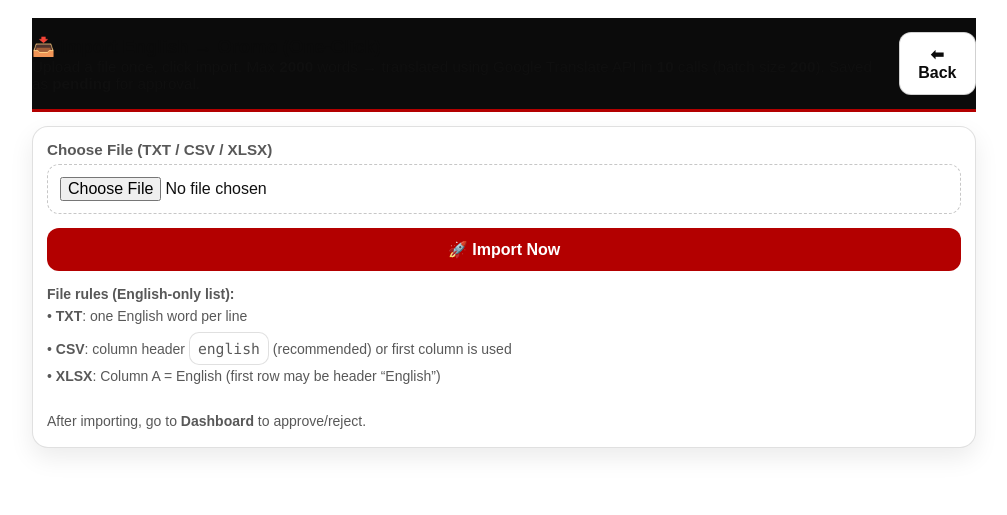
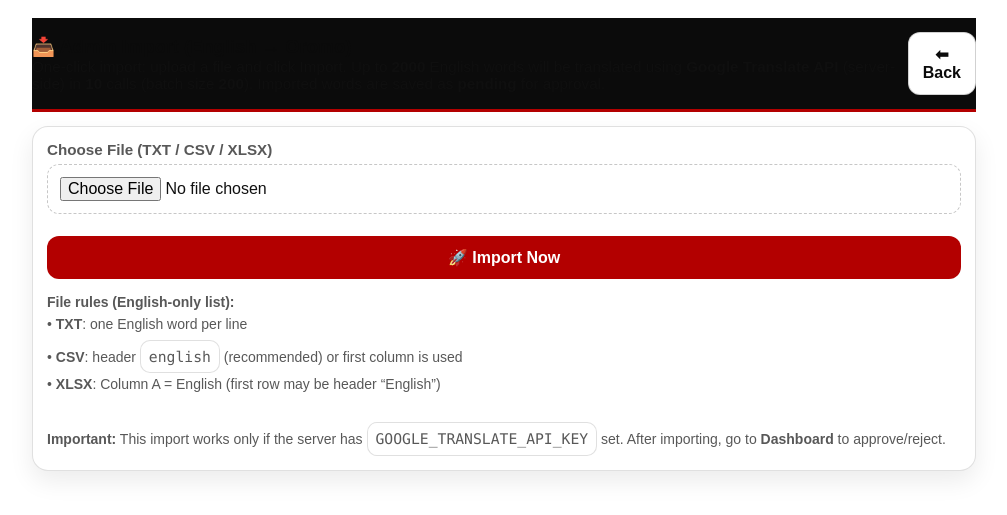
Before and after one commit to GadaOromo-E/GadaOromo, a Flask app: page /admin/import in a window 1280 px wide. Shown: the top 515 px of the page, without its empty margins (136-1143 px from the left). Run offline with Flask 3, Linux system fonts and the light colour scheme; a user stored in the database is signed in.

Commit message:
Fix admin import: English-only file -> Google Translate -> Oromo, one-click admin import

```diff
--- a/app.py
+++ b/app.py
@@ -15,13 +15,15 @@ Features:
 - Community file submission (CSV/XLSX) -> BOTH languages required (NO Google calls)
 - Community audio upload + admin approve/reject
 
-UPDATED (Fix request):
+UPDATED (Your final requirement):
 ✅ Removed GitHub env var dependency (WORDLIST_URL removed)
 ✅ Removed broken one-click GitHub import logic (/admin/import_github removed)
-✅ Admin bulk import now supports:
-   - TXT / CSV / XLSX uploads
-   - BOTH languages required for every row (English + Oromo)
-   - NO Google Translate calls
+✅ Admin bulk import (ONE-CLICK) now supports:
+   - TXT / CSV / XLSX uploads (ENGLISH-ONLY list)
+   - Uses Google Translate API (admin-only) to generate Oromo
+   - Max 2000 words, batch size 200, max 10 Google calls
+   - Saves as pending for approval
+✅ Community uploads still require BOTH languages and NO Google calls
 """
 
 import os
@@ -31,6 +33,7 @@ import logging
 from uuid import uuid4
 from difflib import get_close_matches
 
+import requests
 from flask import Flask, render_template, request, redirect, session, jsonify
 from werkzeug.security import generate_password_hash, check_password_hash
 from werkzeug.utils import secure_filename
@@ -59,6 +62,14 @@ MAX_AUDIO_MB = 15
 
 os.makedirs(UPLOAD_FOLDER, exist_ok=True)
 app.config["MAX_CONTENT_LENGTH"] = MAX_AUDIO_MB * 1024 * 1024
+
+
+# ------------------ ADMIN IMPORT CONFIG (GOOGLE TRANSLATE LIMITS) ------------------
+# max 2000 words, sent as 10 calls, each call translates up to 200 words
+
+IMPORT_BATCH_SIZE = 200
+IMPORT_MAX_CALLS = 10
+IMPORT_MAX_WORDS = IMPORT_BATCH_SIZE * IMPORT_MAX_CALLS  # 2000
 
 
 # ------------------ STOPWORDS ------------------
@@ -107,7 +118,6 @@ def parse_csv_pairs(file_bytes: bytes):
         if en or om:
             out.append((en, om))
 
-    # dedup by english (keep first)
     seen = set()
     final = []
     for en, om in out:
@@ -135,7 +145,6 @@ def parse_xlsx_pairs(file_bytes: bytes):
         a = (row[0] if len(row) > 0 else "") or ""
         b = (row[1] if len(row) > 1 else "") or ""
 
-        # Skip header-like first row
         if idx == 0 and str(a).strip().lower() in ("english", "en") and str(b).strip().lower() in ("oromo", "om"):
             continue
 
@@ -144,7 +153,6 @@ def parse_xlsx_pairs(file_bytes: bytes):
         if en or om:
             out.append((en, om))
 
-    # dedup by english (keep first)
     seen = set()
     final = []
     for en, om in out:
@@ -154,18 +162,11 @@ def parse_xlsx_pairs(file_bytes: bytes):
     return final
 
 
+# (Legacy) kept only for reference. Not used by admin import anymore.
 def parse_txt_pairs(file_bytes: bytes):
     """
-    TXT format (Admin import):
-    - Each line must contain BOTH English and Oromo.
-    Accepted separators per line:
-      - TAB
-      - semicolon ;
-      - comma ,
-    Example:
-      hello<TAB>akkam
-      water;bishaan
-      good morning,akkam bulte
+    Legacy TXT format (English + Oromo in same line).
+    Not used by admin import now (admin import is English-only + Google Translate).
     """
     text = file_bytes.decode("utf-8", errors="replace")
     pairs = []
@@ -174,7 +175,6 @@ def parse_txt_pairs(file_bytes: bytes):
         if not line:
             continue
 
-        # Try separators in order
         sep = None
         for s in ("\t", ";", ","):
             if s in line:
@@ -182,7 +182,6 @@ def parse_txt_pairs(file_bytes: bytes):
                 break
 
         if not sep:
-            # English-only line not allowed
             pairs.append((normalize_text(line), ""))
             continue
 
@@ -191,7 +190,6 @@ def parse_txt_pairs(file_bytes: bytes):
         om = normalize_text(right)
         pairs.append((en, om))
 
-    # dedup by english
     seen = set()
     final = []
     for en, om in pairs:
@@ -201,10 +199,111 @@ def parse_txt_pairs(file_bytes: bytes):
     return final
 
 
+# ------------------ ADMIN IMPORT PARSERS (ENGLISH-ONLY) ------------------
+
+def parse_txt_english(file_bytes: bytes):
+    """TXT: one English word per line."""
+    text = file_bytes.decode("utf-8", errors="replace")
+    words = []
+    for line in text.splitlines():
+        w = normalize_text(line)
+        if w:
+            words.append(w)
+    return dedup_preserve_order(words)
+
+def parse_csv_english(file_bytes: bytes):
+    """CSV: prefer header 'english' else first column."""
+    text = file_bytes.decode("utf-8", errors="replace")
+    f = StringIO(text)
+    reader = csv.DictReader(f)
+
+    if not reader.fieldnames:
+        return []
+
+    english_key = None
+    for k in reader.fieldnames:
+        if (k or "").strip().lower() == "english":
+            english_key = k
+            break
+
+    first_key = reader.fieldnames[0]
+
+    words = []
+    for row in reader:
+        raw = row.get(english_key, "") if english_key else row.get(first_key, "")
+        w = normalize_text(raw or "")
+        if w:
+            words.append(w)
+
+    return dedup_preserve_order(words)
+
+def parse_xlsx_english(file_bytes: bytes):
+    """XLSX: Column A = English, optional header in first row."""
+    wb = load_workbook(BytesIO(file_bytes))
+    ws = wb.active
+
+    words = []
+    for idx, row in enumerate(ws.iter_rows(values_only=True)):
+        if not row:
+            continue
+        a = (row[0] if len(row) > 0 else "") or ""
+
+        if idx == 0 and str(a).strip().lower() in ("english", "en"):
+            continue
+
+        w = normalize_text(str(a))
+        if w:
+            words.append(w)
+
+    return dedup_preserve_order(words)
+
+
 # ------------------ ADMIN HELPER ------------------
 
 def require_admin() -> bool:
     return "admin" in session
+
+
+# ------------------ GOOGLE TRANSLATE (CLOUD v2) ------------------
+# Uses env var: GOOGLE_TRANSLATE_API_KEY
+# Only used by /admin/import (admin-only).
+
+def _get_google_key() -> str:
+    return os.environ.get("GOOGLE_TRANSLATE_API_KEY", "").strip()
+
+def google_translate_batch_v2(texts, target: str, source: str = "en"):
+    """
+    Batch translate: sends q as list to Google Translate v2.
+    Returns list of normalized translations in same order, or [] if failed.
+    """
+    api_key = _get_google_key()
+    if not api_key:
+        app.logger.error("GOOGLE_TRANSLATE_API_KEY is missing at runtime!")
+        return []
+
+    if not texts:
+        return []
+
+    url = "https://translation.googleapis.com/language/translate/v2"
+    payload = {"q": texts, "source": source, "target": target, "format": "text"}
+
+    try:
+        r = requests.post(url, params={"key": api_key}, json=payload, timeout=30)
+        if r.status_code != 200:
+            app.logger.error(f"Google Translate HTTP {r.status_code}: {(r.text or '')[:250]}")
+            return []
+
+        data = r.json()
+        if isinstance(data, dict) and "error" in data:
+            app.logger.error(f"Google Translate JSON error: {data.get('error')}")
+            return []
+
+        translations = data["data"]["translations"]
+        return [normalize_text(t.get("translatedText", "")) for t in translations]
+
+    except Exception as e:
+        app.logger.exception(f"Google Translate exception: {repr(e)}")
+        return []
 
 
 # ------------------ AUDIO HELPERS ------------------
@@ -627,7 +726,6 @@ def submit():
         english = normalize_text(request.form.get("english", ""))
         oromo = normalize_text(request.form.get("oromo", ""))
 
-        # Community policy: BOTH required
         if not english or not oromo:
             return "Please provide both English and Oromo. <a href='/submit'>Try again</a>"
 
@@ -652,21 +750,11 @@ def submit():
 
 @app.route("/submit_phrase", methods=["GET", "POST"])
 def submit_phrase():
-    """
-    Community policy:
-    - manual submit requires BOTH english + oromo
-    - file submit requires BOTH english + oromo for EVERY row
-    - NO Google calls here
-    Accepts:
-    - manual form: fields english, oromo
-    - file form: upload CSV/XLSX with both columns
-    """
     msg = None
 
     if request.method == "POST":
         mode = (request.form.get("mode") or "").strip().lower()
 
-        # If file exists OR mode=file -> treat as file upload
         f = request.files.get("file")
         if mode == "file" or (f and f.filename):
             if not f or not f.filename:
@@ -693,7 +781,6 @@ def submit_phrase():
                 msg = "No rows found in the file."
                 return render_template("submit_phrase.html", msg=msg)
 
-            # Enforce: BOTH columns required in EVERY row
             for en, om in pairs:
                 if not en or not om:
                     msg = "Rejected: Every row must include BOTH English and Oromo (no English-only rows)."
@@ -719,7 +806,6 @@ def submit_phrase():
             msg = f"Thanks! Phrase file submitted. Added: {inserted} | Skipped duplicates: {skipped}. Waiting for admin approval."
             return render_template("submit_phrase.html", msg=msg)
 
-        # Otherwise manual submission
         english = normalize_text(request.form.get("english", ""))
         oromo = normalize_text(request.form.get("oromo", ""))
 
@@ -750,13 +836,6 @@ def submit_phrase():
 
 @app.route("/submit_file", methods=["GET", "POST"])
 def submit_file():
-    """
-    Community can submit a translated WORD file for approval.
-    Policy:
-    - Only CSV or XLSX
-    - MUST contain BOTH English + Oromo for every row
-    - NO Google translate calls here
-    """
     msg = None
 
     if request.method == "POST":
@@ -928,28 +1007,26 @@ def dashboard():
     )
 
 
-# ------------------ ADMIN IMPORT (UPLOAD TXT/CSV/XLSX, BOTH LANG REQUIRED, NO GOOGLE) ------------------
+# ------------------ ADMIN IMPORT (ENGLISH-ONLY -> GOOGLE -> OROMO) ------------------
 
-def _word_exists_any(conn, english_word: str, oromo_word: str) -> bool:
+def _words_exist(conn, english_word: str) -> bool:
     c = conn.cursor()
-    c.execute("SELECT 1 FROM words WHERE english=? OR oromo=? OR english=? OR oromo=? LIMIT 1",
-              (english_word, english_word, oromo_word, oromo_word))
+    c.execute("SELECT 1 FROM words WHERE english=? OR oromo=? LIMIT 1", (english_word, english_word))
     return c.fetchone() is not None
 
 
 @app.route("/admin/import", methods=["GET", "POST"])
 def admin_import():
     """
-    Admin import supports:
-    - Upload TXT / CSV / XLSX with BOTH languages required (English + Oromo)
-    - JSON POST also supported:
-        {"pairs":[{"english":"..","oromo":".."}, ...]}
-        OR {"rows":[["english","oromo"], ...]}
+    Admin one-click import:
+    - Upload ENGLISH-ONLY list (TXT/CSV/XLSX)
+    - Server translates EN->OM using Google Translate API
+    - Saves as 'pending' for approval
 
-    Notes:
-    - No GitHub import
-    - No Google Translate calls
-    - Saves imported rows as 'pending' for admin approval.
+    Limits:
+    - max 2000 words
+    - batch size 200
+    - max 10 Google calls
     """
     if not require_admin():
         return redirect("/admin")
@@ -957,48 +1034,19 @@ def admin_import():
     msg = None
 
     if request.method == "POST":
-        pairs = []
+        words = []
 
-        # -------- JSON mode --------
+        # Optional JSON support: {"words": ["hello", "water", ...]}
         if request.is_json:
             data = request.get_json(silent=True) or {}
-
-            if isinstance(data.get("pairs"), list):
-                for item in data["pairs"]:
-                    if not isinstance(item, dict):
-                        continue
-                    en = normalize_text(item.get("english", ""))
-                    om = normalize_text(item.get("oromo", ""))
-                    if en or om:
-                        pairs.append((en, om))
-
-            elif isinstance(data.get("rows"), list):
-                for row in data["rows"]:
-                    if not isinstance(row, (list, tuple)) or len(row) < 2:
-                        continue
-                    en = normalize_text(str(row[0]))
-                    om = normalize_text(str(row[1]))
-                    if en or om:
-                        pairs.append((en, om))
-
-            # Backward compatibility (but now rejected because English-only is not allowed)
-            elif isinstance(data.get("words"), list):
-                return jsonify({
-                    "error": "English-only import is not allowed anymore. Please send pairs (english+oromo).",
-                    "expected": {"pairs": [{"english": "...", "oromo": "..."}]}
-                }), 400
-
-            else:
-                return jsonify({
-                    "error": "Invalid JSON body.",
-                    "expected": {"pairs": [{"english": "...", "oromo": "..."}]}
-                }), 400
-
-        # -------- FILE mode --------
+            incoming = data.get("words", [])
+            if not isinstance(incoming, list):
+                return jsonify({"error": "JSON must include 'words' as a list"}), 400
+            words = [normalize_text(x) for x in incoming if str(x).strip()]
         else:
             f = request.files.get("file") or request.files.get("txt_file")
             if not f or not f.filename:
-                msg = "Please upload a TXT / CSV / XLSX file."
+                msg = "Please upload a TXT / CSV / XLSX file (English-only list)."
                 return render_template("admin_import.html", msg=msg)
 
             filename = (f.filename or "").lower().strip()
@@ -1006,11 +1054,11 @@ def admin_import():
 
             try:
                 if filename.endswith(".txt"):
-                    pairs = parse_txt_pairs(data)
+                    words = parse_txt_english(data)
                 elif filename.endswith(".csv"):
-                    pairs = parse_csv_pairs(data)
+                    words = parse_csv_english(data)
                 elif filename.endswith(".xlsx"):
-                    pairs = parse_xlsx_pairs(data)
+                    words = parse_xlsx_english(data)
                 else:
                     msg = "Only .txt, .csv, .xlsx files are supported."
                     return render_template("admin_import.html", msg=msg)
@@ -1019,51 +1067,87 @@ def admin_import():
                 msg = "Could not read the file. Please check its format."
                 return render_template("admin_import.html", msg=msg)
 
-        # cleanup
-        pairs = [(en, om) for en, om in pairs if en or om]
+        words = [w for w in words if w]
+        words = dedup_preserve_order(words)
 
-        if not pairs:
+        if not words:
             if request.is_json:
-                return jsonify({"error": "No rows found."}), 400
-            msg = "No rows found."
+                return jsonify({"error": "No words provided"}), 400
+            msg = "No English words found."
             return render_template("admin_import.html", msg=msg)
 
-        # Enforce BOTH required
-        invalid_rows = [(en, om) for en, om in pairs if not en or not om]
-        if invalid_rows:
-            bad_count = len(invalid_rows)
-            if request.is_json:
-                return jsonify({
-                    "error": "Rejected: every row must have BOTH English and Oromo.",
-                    "invalid_rows_count": bad_count,
-                    "hint": "For TXT use: english<TAB>oromo (or english;oromo). For CSV headers: english,oromo. For XLSX: col A English, col B Oromo."
-                }), 400
-            msg = f"Rejected: every row must include BOTH English and Oromo. Invalid rows: {bad_count}"
-            return render_template("admin_import.html", msg=msg)
+        if len(words) > IMPORT_MAX_WORDS:
+            words = words[:IMPORT_MAX_WORDS]
+            msg = f"Only first {IMPORT_MAX_WORDS} words processed (fixed limit)."
+
+        total_chars = sum(len(x) for x in words)
 
         inserted = 0
         skipped = 0
+        failed = 0
+        google_calls = 0
 
         conn = sqlite3.connect(DB_NAME)
         c = conn.cursor()
 
-        for en, om in pairs:
-            if _word_exists_any(conn, en, om):
-                skipped += 1
+        batches = []
+        for i in range(0, len(words), IMPORT_BATCH_SIZE):
+            batches.append(words[i:i + IMPORT_BATCH_SIZE])
+            if len(batches) >= IMPORT_MAX_CALLS:
+                break
+
+        for batch_index, batch in enumerate(batches, start=1):
+            to_translate = []
+            for en in batch:
+                if _words_exist(conn, en):
+                    skipped += 1
+                else:
+                    to_translate.append(en)
+
+            if not to_translate:
                 continue
-            c.execute("INSERT INTO words (english, oromo, status) VALUES (?, ?, 'pending')", (en, om))
-            inserted += 1
+
+            google_calls += 1
+            oms = google_translate_batch_v2(to_translate, target="om", source="en")
+
+            if not oms or len(oms) != len(to_translate):
+                failed += len(to_translate)
+                continue
+
+            for en, om in zip(to_translate, oms):
+                if not om:
+                    failed += 1
+                    continue
+
+                c.execute("SELECT 1 FROM words WHERE english=? OR oromo=? LIMIT 1", (en, om))
+                if c.fetchone():
+                    skipped += 1
+                    continue
+
+                c.execute("INSERT INTO words (english, oromo, status) VALUES (?, ?, 'pending')", (en, om))
+                inserted += 1
 
         conn.commit()
         conn.close()
 
-        msg = f"Import completed. Added: {inserted} | Skipped duplicates: {skipped}. Now approve in Dashboard."
+        msg2 = (
+            f"One-click import done. Imported: {inserted} | Skipped: {skipped} | Failed: {failed} | "
+            f"Google calls used: {google_calls}/{IMPORT_MAX_CALLS}. "
+            f"Processed {len(words)} words ({total_chars} chars). Approve in Dashboard."
+        )
+        msg = (msg + " " + msg2).strip() if msg else msg2
 
         if request.is_json:
             return jsonify({
-                "rows_received": len(pairs),
-                "inserted": inserted,
+                "processed": len(words),
+                "total_chars": total_chars,
+                "imported": inserted,
                 "skipped": skipped,
+                "failed": failed,
+                "google_calls_used": google_calls,
+                "google_calls_max": IMPORT_MAX_CALLS,
+                "batch_size": IMPORT_BATCH_SIZE,
+                "max_words": IMPORT_MAX_WORDS,
                 "message": msg
             })
 
--- a/templates/admin_import.html
+++ b/templates/admin_import.html
@@ -13,10 +13,11 @@
   <div class="topbar">
     <div class="title-row">
       <div>
-        <h2 style="margin:0;">📥 Import English → Oromo (One-Click)</h2>
+        <h2 style="margin:0;">📥 Admin Import (English → Oromo)</h2>
         <div class="subtle">
-          Upload a file once, click import. Max <b>2000</b> words → translated using Google Translate API in
-          <b>10</b> calls (batch size <b>200</b>). Saved as <b>pending</b> for approval.
+          One-click import: upload a file and click Import. Up to <b>2000</b> English words will be translated using
+          <b>Google Translate API</b> (server-side) in <b>10</b> calls (batch size <b>200</b>).
+          Imported words are saved as <b>pending</b> for approval.
         </div>
       </div>
       <a class="btn danger" href="/dashboard">⬅ Back</a>
@@ -28,11 +29,12 @@
   {% endif %}
 
   <div class="card">
-    <!-- One-click: admin uploads file once, then clicks import -->
     <form id="importForm" method="POST" action="/admin/import" enctype="multipart/form-data" novalidate autocomplete="off">
 
       <label class="subtle" style="display:block; margin-bottom:6px;">Choose File (TXT / CSV / XLSX)</label>
       <input id="fileInput" type="file" name="file" accept=".txt,.csv,.xlsx" required>
+
+      <div id="fileName" class="muted" style="margin-top:8px; font-size:14px;"></div>
 
       <div style="height:14px;"></div>
 
@@ -43,8 +45,10 @@
     <div class="muted" style="margin-top:12px; font-size:14px; line-height:1.6;">
       <b>File rules (English-only list):</b><br>
       • <b>TXT</b>: one English word per line<br>
-      • <b>CSV</b>: column header <code>english</code> (recommended) or first column is used<br>
+      • <b>CSV</b>: header <code>english</code> (recommended) or first column is used<br>
       • <b>XLSX</b>: Column A = English (first row may be header “English”)<br><br>
+
+      <b>Important:</b> This import works only if the server has <code>GOOGLE_TRANSLATE_API_KEY</code> set.
       After importing, go to <b>Dashboard</b> to approve/reject.
     </div>
   </div>
@@ -57,8 +61,18 @@
     const btn = document.getElementById("importBtn");
     const status = document.getElementById("statusLine");
     const fileInput = document.getElementById("fileInput");
+    const fileName = document.getElementById("fileName");
 
-    if (!form || !btn || !status || !fileInput) return;
+    if (!form || !btn || !status || !fileInput || !fileName) return;
+
+    fileInput.addEventListener("change", function () {
+      if (fileInput.files && fileInput.files.length > 0) {
+        fileName.textContent = "Selected: " + fileInput.files[0].name;
+        status.textContent = "";
+      } else {
+        fileName.textContent = "";
+      }
+    });
 
     form.addEventListener("submit", function (e) {
       if (!fileInput.files || fileInput.files.length === 0) {
@@ -67,6 +81,7 @@
         return;
       }
 
+      // Prevent double submit
       btn.disabled = true;
       btn.textContent = "Importing…";
       status.textContent = "Uploading file, translating in 200×10 batches, saving as pending…";
```
